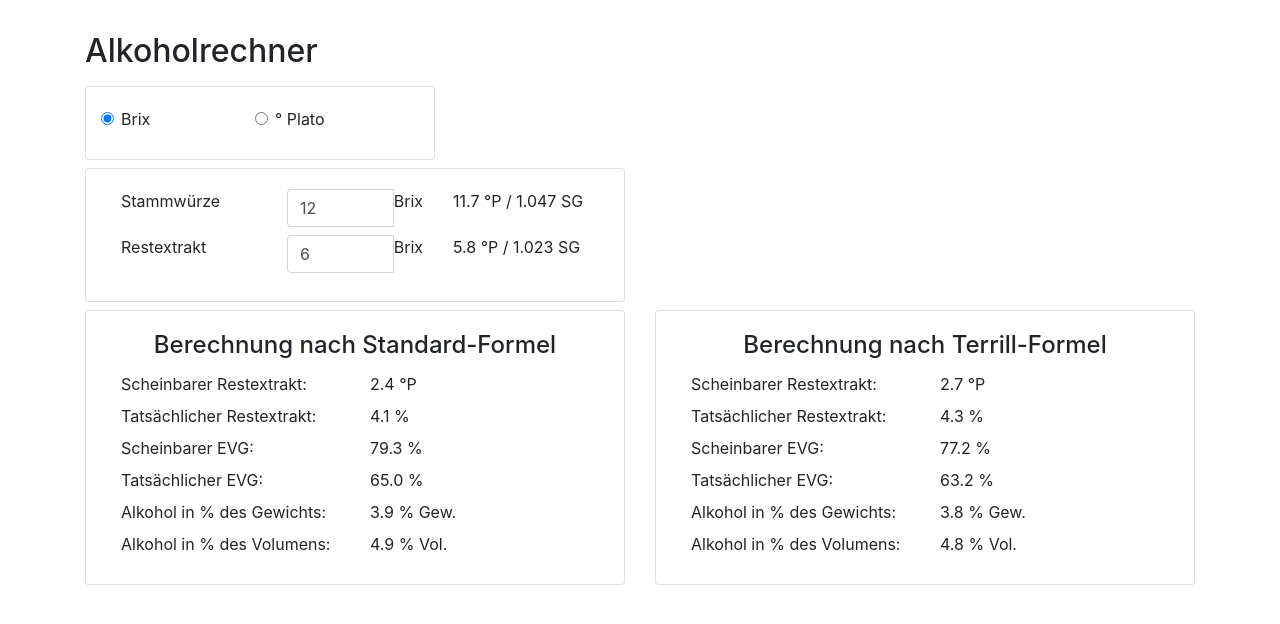
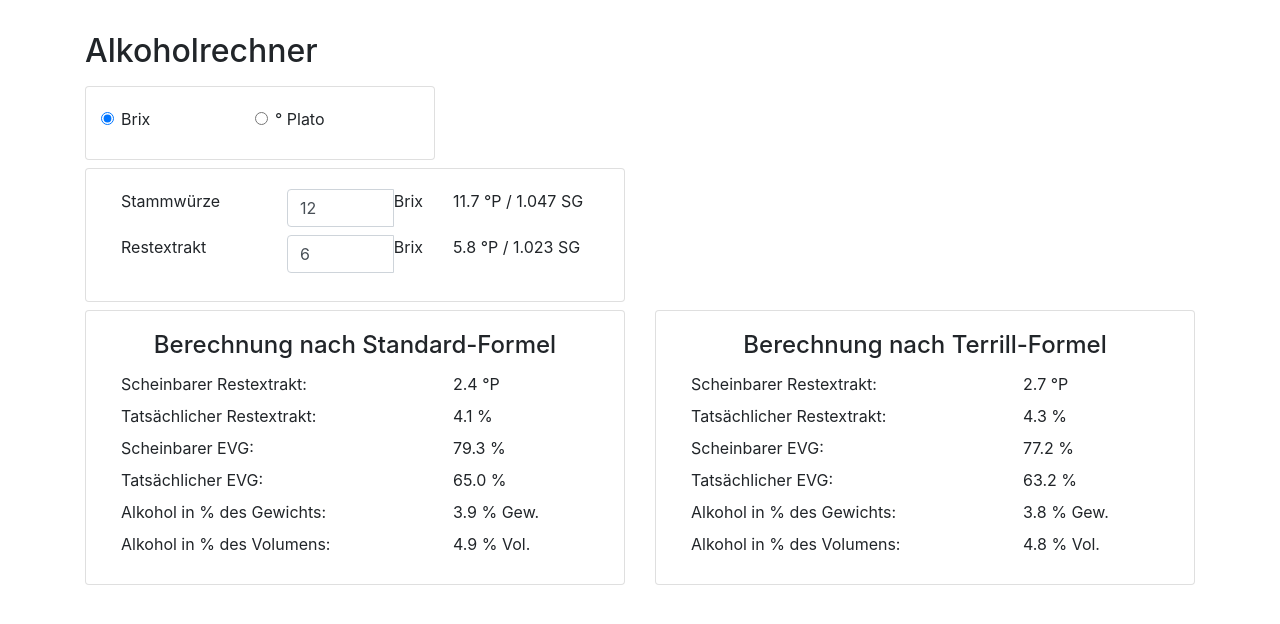
Before and after one commit to aellwein/beercalc, an Angular app: page / in a window 1280 px wide. Shown: the top 624 px of the page. Built offline with nearby package versions, Linux system fonts and the light colour scheme.

Commit message:
alignment in result boxes + warning message

```diff
--- a/src/app/alcohol-calculator/alcohol-calculator.component.html
+++ b/src/app/alcohol-calculator/alcohol-calculator.component.html
@@ -88,33 +88,39 @@
             </div>
             <div class="container-fluid">
               <div class="row">
-                <div class="col-6">Scheinbarer Restextrakt:</div>
-                <div class="col-6">{{calcResultPlato.re.plato.toFixed(1)}} °P</div>
+                <div class="col-8">Scheinbarer Restextrakt:</div>
+                <div class="col-4">{{calcResultPlato.re.plato.toFixed(1)}} °P</div>
               </div>
               <div class="row">
-                <div class="col-6">Tatsächlicher Restextrakt:</div>
-                <div class="col-6">{{calcResultPlato.formula.TRE.toFixed(1)}} %</div>
+                <div class="col-8">Tatsächlicher Restextrakt:</div>
+                <div class="col-4">{{calcResultPlato.formula.TRE.toFixed(1)}} %</div>
               </div>
               <div class="row">
-                <div class="col-6">Scheinbarer EVG:</div>
-                <div class="col-6">{{calcResultPlato.formula.sEVG.toFixed(1)}} %</div>
+                <div class="col-8">Scheinbarer EVG:</div>
+                <div class="col-4">{{calcResultPlato.formula.sEVG.toFixed(1)}} %</div>
               </div>
               <div class="row">
-                <div class="col-6">Tatsächlicher EVG:</div>
-                <div class="col-6">{{calcResultPlato.formula.tEVG.toFixed(1)}} %</div>
+                <div class="col-8">Tatsächlicher EVG:</div>
+                <div class="col-4">{{calcResultPlato.formula.tEVG.toFixed(1)}} %</div>
               </div>
               <div class="row">
-                <div class="col-6">Alkohol in % des Gewichts:</div>
-                <div class="col-6">{{calcResultPlato.formula.alcGw.toFixed(1)}} % Gew.</div>
+                <div class="col-8">Alkohol in % des Gewichts:</div>
+                <div class="col-4">{{calcResultPlato.formula.alcGw.toFixed(1)}} % Gew.</div>
               </div>
               <div class="row">
-                <div class="col-6">Alkohol in % des Volumens:</div>
-                <div class="col-6">{{calcResultPlato.formula.alcVol.toFixed(1)}} % Vol.</div>
+                <div class="col-8">Alkohol in % des Volumens:</div>
+                <div class="col-4">{{calcResultPlato.formula.alcVol.toFixed(1)}} % Vol.</div>
               </div>
             </div>
           </div>
         </div>
       </div>
+    </div>
+    <div class="row" *ngIf="unit=='plato'&&!displayPlatoCalculations()">
+      <div class="col-12 alert alert-danger">Berechnung nicht möglich. Ungültige Eingaben.</div>
+    </div>
+    <div class="row" *ngIf="unit=='brix'&&!displayBrixCalculations()">
+      <div class="col-12 alert alert-danger">Berechnung nicht möglich. Ungültige Eingaben.</div>
     </div>
     <div class="row" *ngIf="displayBrixCalculations()">
       <div class="col-6">
@@ -127,28 +133,28 @@
             </div>
             <div class="container-fluid">
               <div class="row">
-                <div class="col-6">Scheinbarer Restextrakt:</div>
-                <div class="col-6">{{calcResultBrix.standard.SRE_Plato.toFixed(1)}} °P</div>
+                <div class="col-8">Scheinbarer Restextrakt:</div>
+                <div class="col-4">{{calcResultBrix.standard.SRE_Plato.toFixed(1)}} °P</div>
               </div>
               <div class="row">
-                <div class="col-6">Tatsächlicher Restextrakt:</div>
-                <div class="col-6">{{calcResultBrix.standard.TRE.toFixed(1)}} %</div>
+                <div class="col-8">Tatsächlicher Restextrakt:</div>
+                <div class="col-4">{{calcResultBrix.standard.TRE.toFixed(1)}} %</div>
               </div>
               <div class="row">
-                <div class="col-6">Scheinbarer EVG:</div>
-                <div class="col-6">{{calcResultBrix.standard.sEVG.toFixed(1)}} %</div>
+                <div class="col-8">Scheinbarer EVG:</div>
+                <div class="col-4">{{calcResultBrix.standard.sEVG.toFixed(1)}} %</div>
               </div>
               <div class="row">
-                <div class="col-6">Tatsächlicher EVG:</div>
-                <div class="col-6">{{calcResultBrix.standard.tEVG.toFixed(1)}} %</div>
+                <div class="col-8">Tatsächlicher EVG:</div>
+                <div class="col-4">{{calcResultBrix.standard.tEVG.toFixed(1)}} %</div>
               </div>
               <div class="row">
-                <div class="col-6">Alkohol in % des Gewichts:</div>
-                <div class="col-6">{{calcResultBrix.standard.alcGw.toFixed(1)}} % Gew.</div>
+                <div class="col-8">Alkohol in % des Gewichts:</div>
+                <div class="col-4">{{calcResultBrix.standard.alcGw.toFixed(1)}} % Gew.</div>
               </div>
               <div class="row">
-                <div class="col-6">Alkohol in % des Volumens:</div>
-                <div class="col-6">{{calcResultBrix.standard.alcVol.toFixed(1)}} % Vol.</div>
+                <div class="col-8">Alkohol in % des Volumens:</div>
+                <div class="col-4">{{calcResultBrix.standard.alcVol.toFixed(1)}} % Vol.</div>
               </div>
             </div>
           </div>
@@ -164,28 +170,28 @@
             </div>
             <div class="container-fluid">
               <div class="row">
-                <div class="col-6">Scheinbarer Restextrakt:</div>
-                <div class="col-6">{{calcResultBrix.terrill.SRE_Plato.toFixed(1)}} °P</div>
+                <div class="col-8">Scheinbarer Restextrakt:</div>
+                <div class="col-4">{{calcResultBrix.terrill.SRE_Plato.toFixed(1)}} °P</div>
               </div>
               <div class="row">
-                <div class="col-6">Tatsächlicher Restextrakt:</div>
-                <div class="col-6">{{calcResultBrix.terrill.TRE.toFixed(1)}} %</div>
+                <div class="col-8">Tatsächlicher Restextrakt:</div>
+                <div class="col-4">{{calcResultBrix.terrill.TRE.toFixed(1)}} %</div>
               </div>
               <div class="row">
-                <div class="col-6">Scheinbarer EVG:</div>
-                <div class="col-6">{{calcResultBrix.terrill.sEVG.toFixed(1)}} %</div>
+                <div class="col-8">Scheinbarer EVG:</div>
+                <div class="col-4">{{calcResultBrix.terrill.sEVG.toFixed(1)}} %</div>
               </div>
               <div class="row">
-                <div class="col-6">Tatsächlicher EVG:</div>
-                <div class="col-6">{{calcResultBrix.terrill.tEVG.toFixed(1)}} %</div>
+                <div class="col-8">Tatsächlicher EVG:</div>
+                <div class="col-4">{{calcResultBrix.terrill.tEVG.toFixed(1)}} %</div>
               </div>
               <div class="row">
-                <div class="col-6">Alkohol in % des Gewichts:</div>
-                <div class="col-6">{{calcResultBrix.terrill.alcGw.toFixed(1)}} % Gew.</div>
+                <div class="col-8">Alkohol in % des Gewichts:</div>
+                <div class="col-4">{{calcResultBrix.terrill.alcGw.toFixed(1)}} % Gew.</div>
               </div>
               <div class="row">
-                <div class="col-6">Alkohol in % des Volumens:</div>
-                <div class="col-6">{{calcResultBrix.terrill.alcVol.toFixed(1)}} % Vol.</div>
+                <div class="col-8">Alkohol in % des Volumens:</div>
+                <div class="col-4">{{calcResultBrix.terrill.alcVol.toFixed(1)}} % Vol.</div>
               </div>
             </div>
           </div>
```
